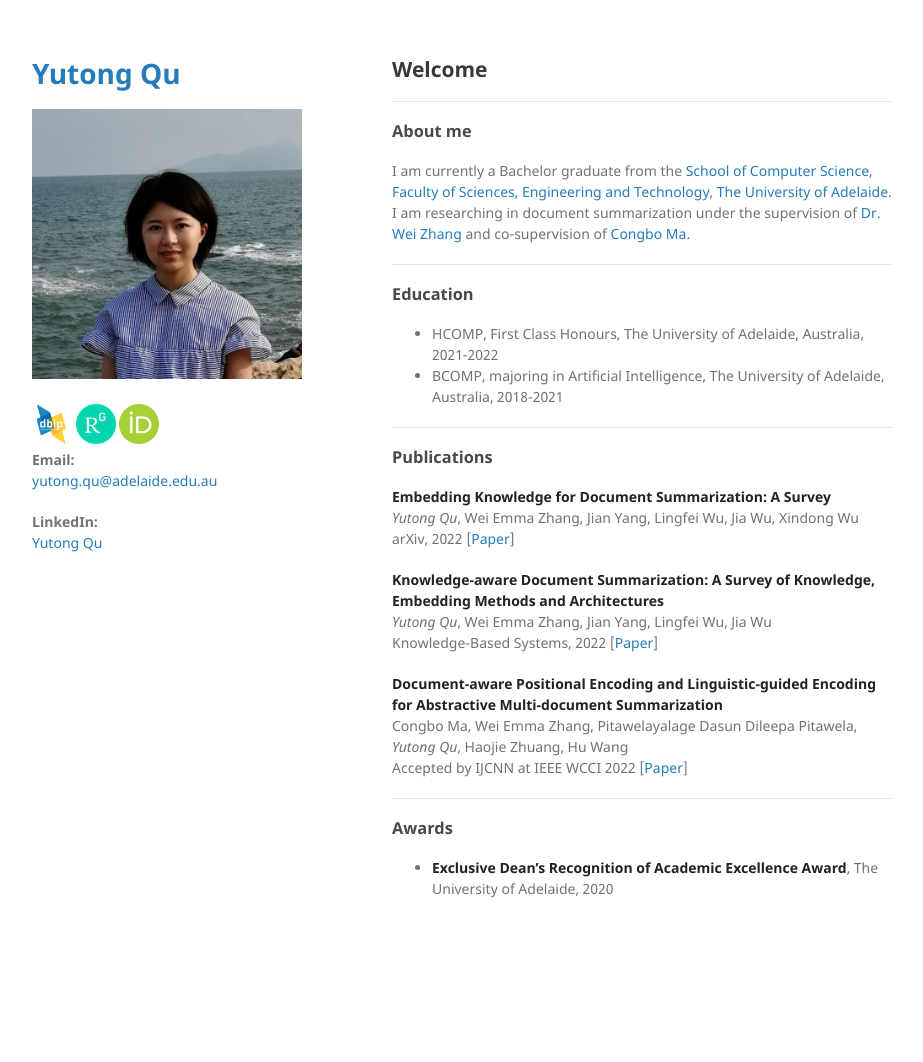
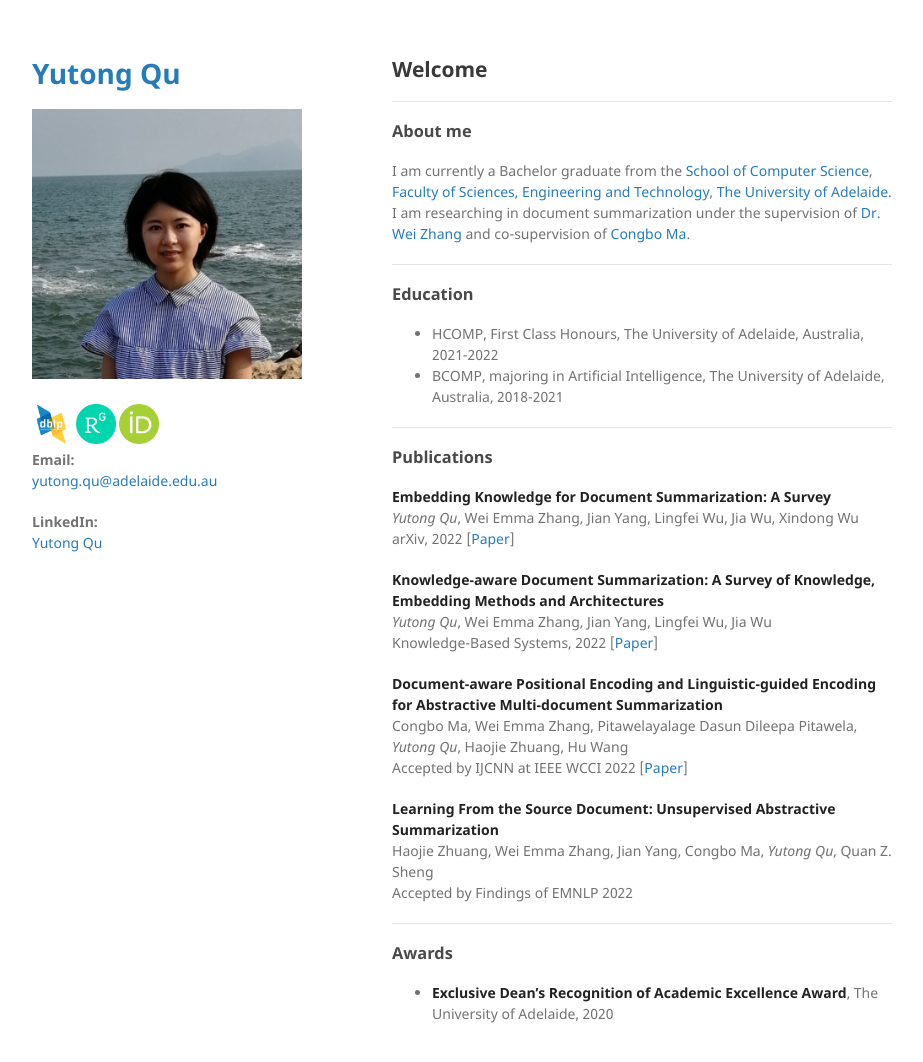
Before and after one commit to yutongqu/yutongqu.github.io, a Jekyll site: the page built from index.md, in a window 1280 px wide and 1094 px high. Shown: the top 1062 px of the window, without its empty margins (178-1101 px from the left). Built offline with Jekyll 4.4.1, drawn with Linux system fonts in a browser that asks for light colours; our own code applies the rules of GitHub Pages for plain Markdown files; the repository's description, which GitHub fills in, is left out.

Commit message:
Update index.md

```diff
--- a/index.md
+++ b/index.md
@@ -28,6 +28,10 @@ Knowledge-Based Systems, 2022  [[Paper](https://doi.org/10.1016/j.knosys.2022.10
 **Document-aware Positional Encoding and Linguistic-guided Encoding for Abstractive Multi-document Summarization**
 Congbo Ma, Wei Emma Zhang, Pitawelayalage Dasun Dileepa Pitawela, *Yutong Qu*, Haojie Zhuang, Hu Wang
 Accepted by IJCNN at IEEE WCCI 2022  [[Paper](https://arxiv.org/abs/2209.05929)]
+
+**Learning From the Source Document: Unsupervised Abstractive Summarization**
+Haojie Zhuang, Wei Emma Zhang, Jian Yang, Congbo Ma, *Yutong Qu*, Quan Z. Sheng
+Accepted by Findings of EMNLP 2022
 
 ---
 
```
